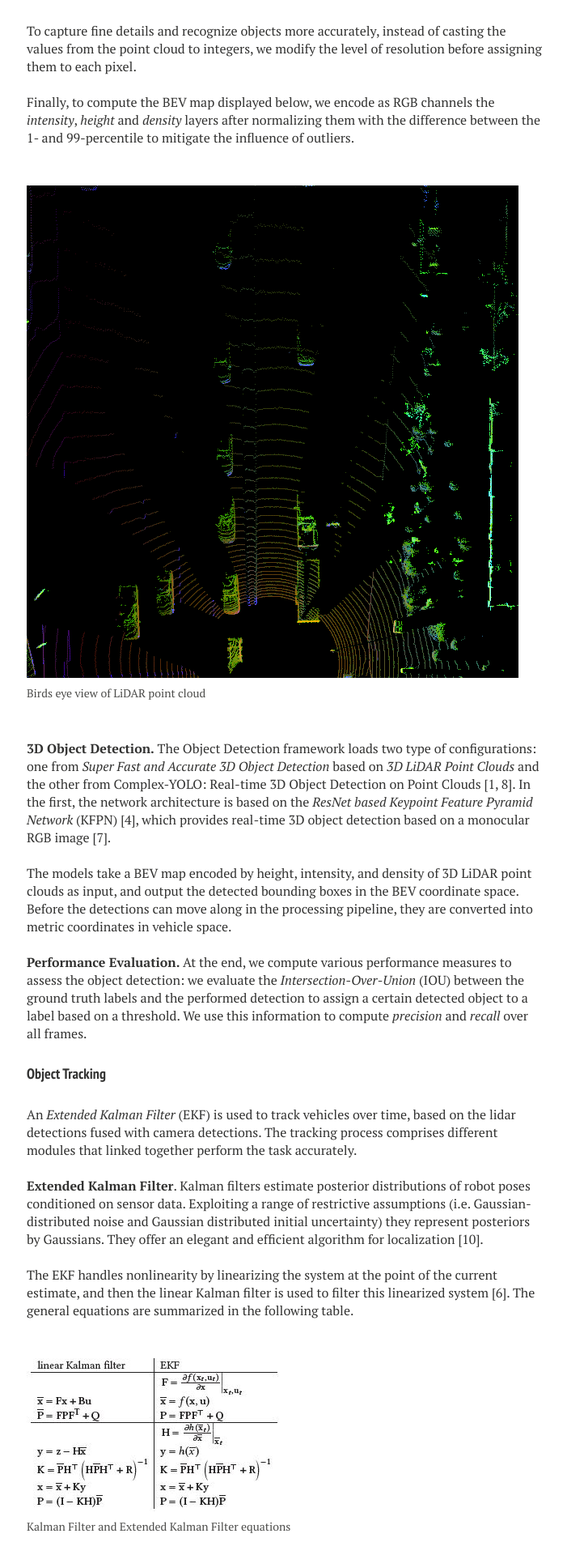
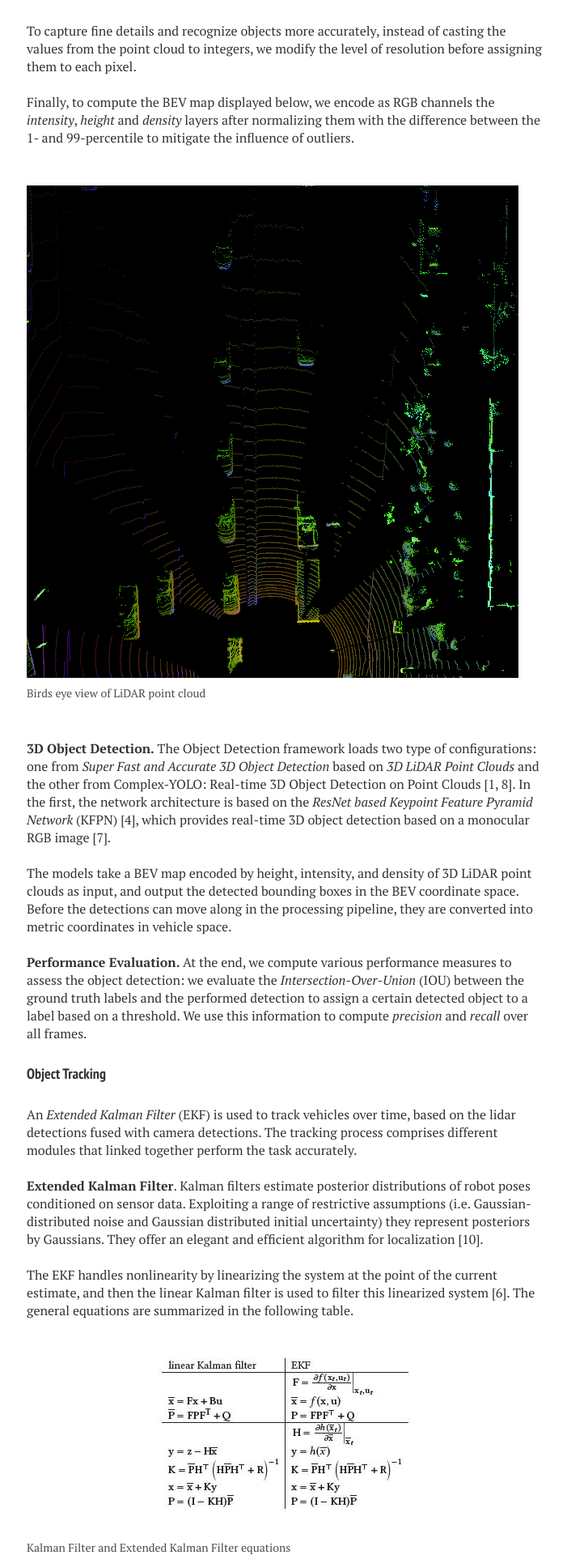
Before and after one commit to IacopomC/iacopomc.github.io, a Jekyll site: the page built from _posts/2021-11-30-sensor-fusion-and-tracking.md, in a window 1280 px wide. Shown: the part 4480-6400 px from the top of the page at 81% size, without its empty margins (287-988 px from the left). Built offline with Jekyll 4.4.1, drawn with Linux system fonts in a browser that asks for light colours; nearby versions of some CDN libraries; our own code applies the rules of GitHub Pages for plain Markdown files.

Commit message:
fix center images

```diff
--- a/_posts/2021-11-30-sensor-fusion-and-tracking.md
+++ b/_posts/2021-11-30-sensor-fusion-and-tracking.md
@@ -180,8 +180,10 @@ point of the current estimate, and then the linear Kalman filter is used to filt
 <br/>
 
 <figure>
+  <p style="text-align: center">
     <img src="{{ site.url }}/assets/images/sensor-fusion-tracking-post/KF_equations.JPG">
-    <figcaption>Kalman Filter and Extended Kalman Filter equations</figcaption>
+        <figcaption>Kalman Filter and Extended Kalman Filter equations</figcaption>
+  </p>
 </figure>
 
 <br/>
@@ -267,8 +269,10 @@ A series of performance measures is used to evaluate the model at different step
 <br/>
 
 <figure>
+  <p style="text-align: center">
     <img src="{{ site.url }}/assets/images/sensor-fusion-tracking-post/performance_table.JPG">
     <figcaption>Precision and recall values over all frames</figcaption>
+  </p>
 </figure>
 
 <br/>
```
